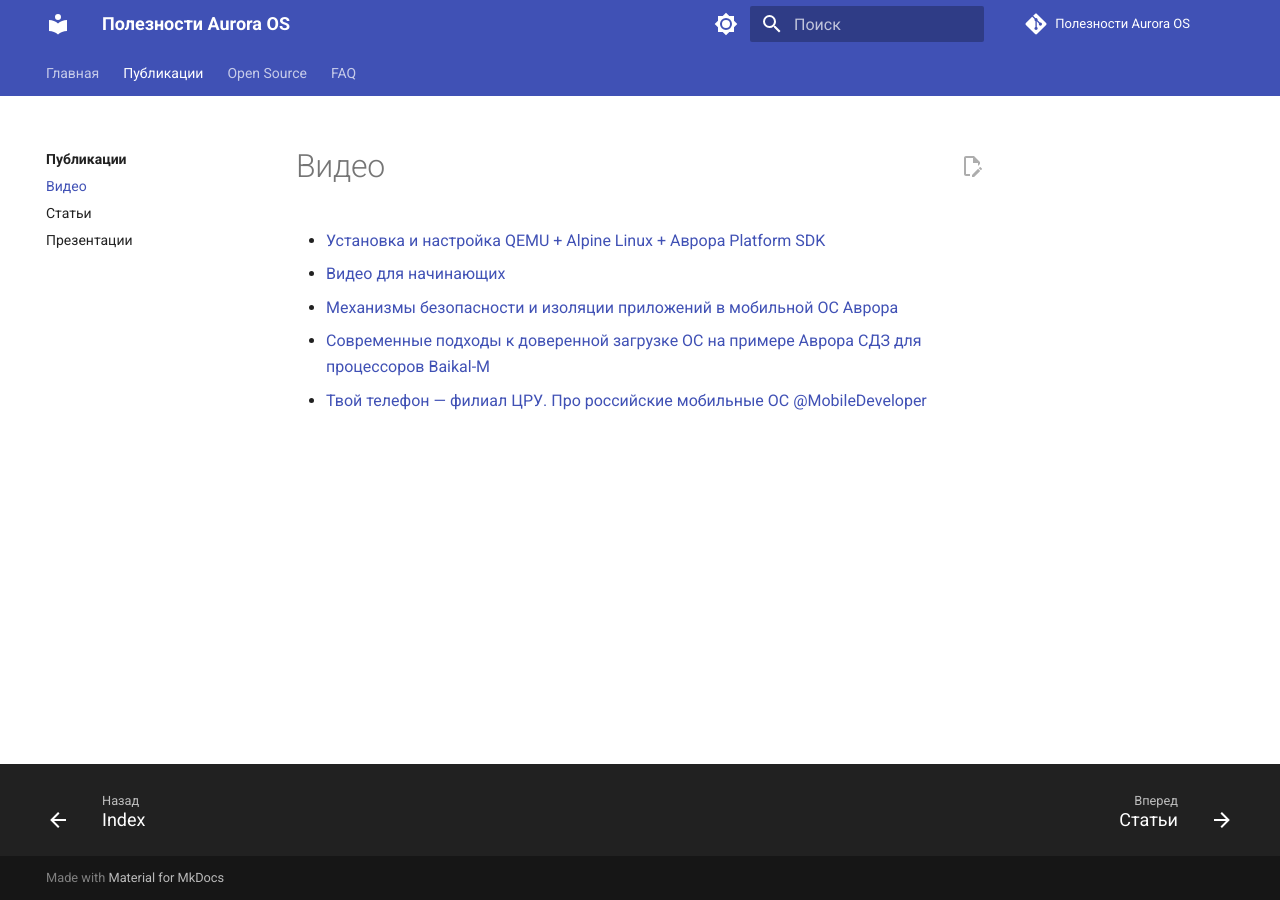
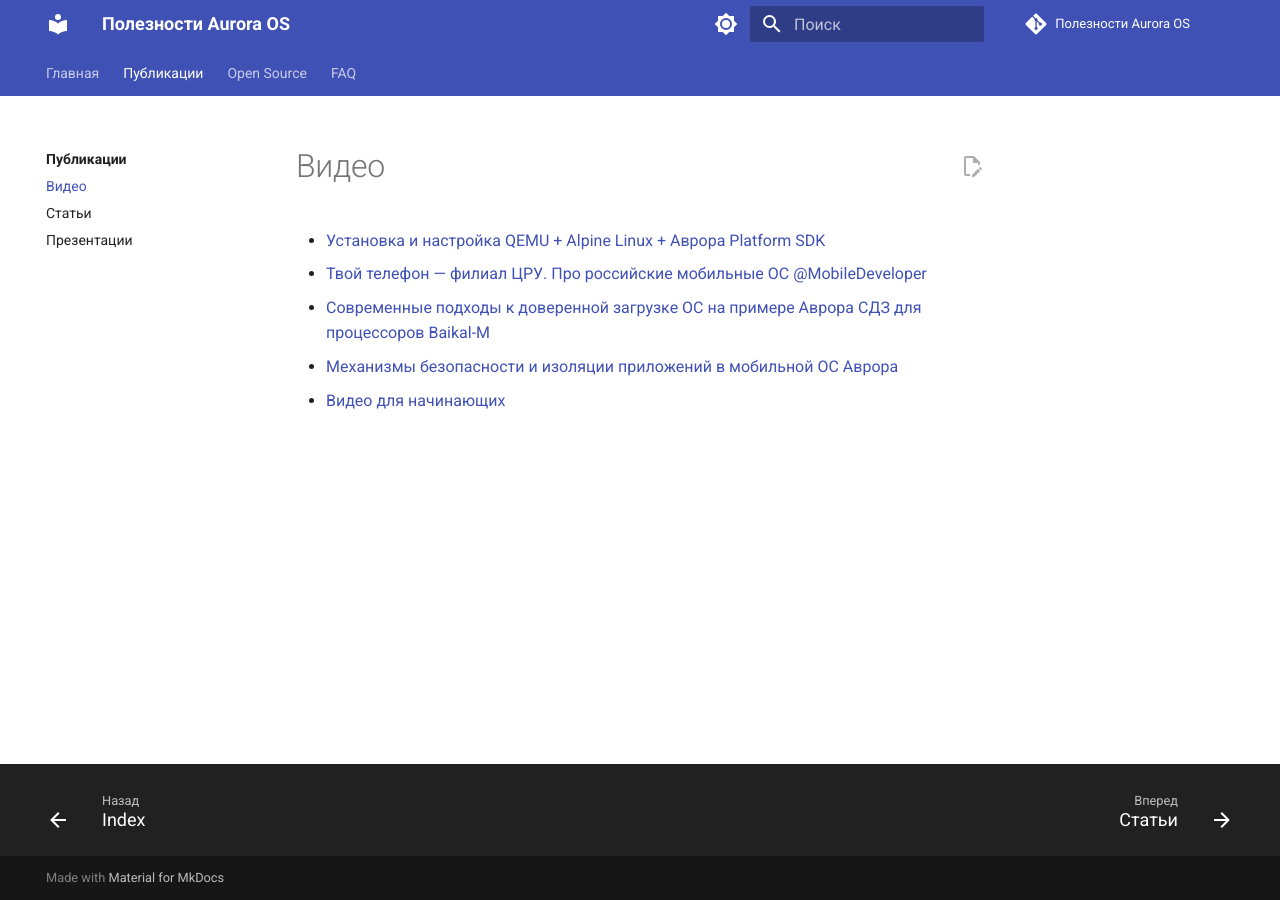
Before and after one commit to keygenqt/awesome-aurora, an MkDocs documentation site: the page built from docs/publications/video.md, in a window 1280 px wide. Built offline with MkDocs 1.6.1 and Material for MkDocs 9.7.7, drawn with Linux system fonts in a browser that asks for light colours; comment, search, counter and statistics services are not loaded.

Commit message:
Update 10.05.23:2

```diff
--- a/docs/publications/video.md
+++ b/docs/publications/video.md
@@ -2,7 +2,7 @@
 ===================
 
 * [Установка и настройка QEMU + Alpine Linux + Аврора Platform SDK](https://youtu.be/tEoVFhmMeTQ)
+* [Твой телефон — филиал ЦРУ. Про российские мобильные ОС @MobileDeveloper](https://youtu.be/DwZGInVBKvU)
+* [Современные подходы к доверенной загрузке ОС на примере Аврора СДЗ для процессоров Baikal-M](https://youtu.be/IZNjxJoBg-c?t=18611)
+* [Механизмы безопасности и изоляции приложений в мобильной ОС Аврора](https://youtu.be/IZNjxJoBg-c?t=17214)
 * [Видео для начинающих](https://youtu.be/_FQwibip0D0)
-* [Механизмы безопасности и изоляции приложений в мобильной ОС Аврора](https://youtu.be/IZNjxJoBg-c?t=17214)
-* [Современные подходы к доверенной загрузке ОС на примере Аврора СДЗ для процессоров Baikal-M](https://youtu.be/IZNjxJoBg-c?t=18611)
-* [Твой телефон — филиал ЦРУ. Про российские мобильные ОС @MobileDeveloper](https://youtu.be/DwZGInVBKvU)
```
